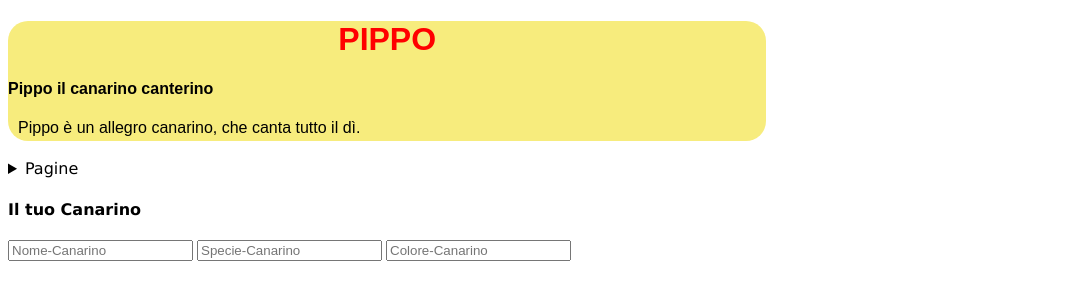
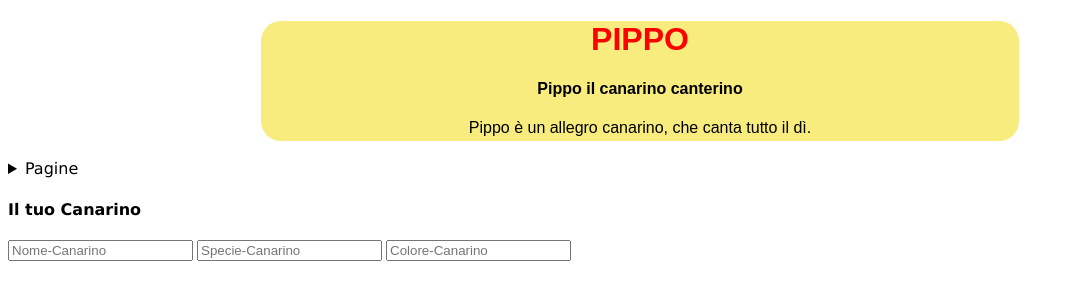
Before and after one commit to Riccardo-Gottardi/Html-with-Bird, a plain HTML site: page index.html in a window 1280 px wide. Shown: the whole page, without its empty margins (0-1074 px from the left). Drawn offline with Linux system fonts and the light colour scheme.

Commit message:
Update index.html

```diff
--- a/index.html
+++ b/index.html
@@ -1,13 +1,13 @@
-<!doctype html>
+<!DOCTYPE html>
 <html>
   <head>
       <title>PIPPO</title>
       <link rel="stylesheet" href="stylesheet.css" type="text/css">
-      <div class="back" style="align: center;">
+      <center><div class="back" align=center>
           <h1><font face="arial" color="red">PIPPO</font></h1>
           <h4>Pippo il canarino canterino</h4>
           <p>Pippo è un allegro canarino, che canta tutto il dì.</p>
-      </div>
+      </div></center>
   </head>
   <body>
       <div><br>
```
